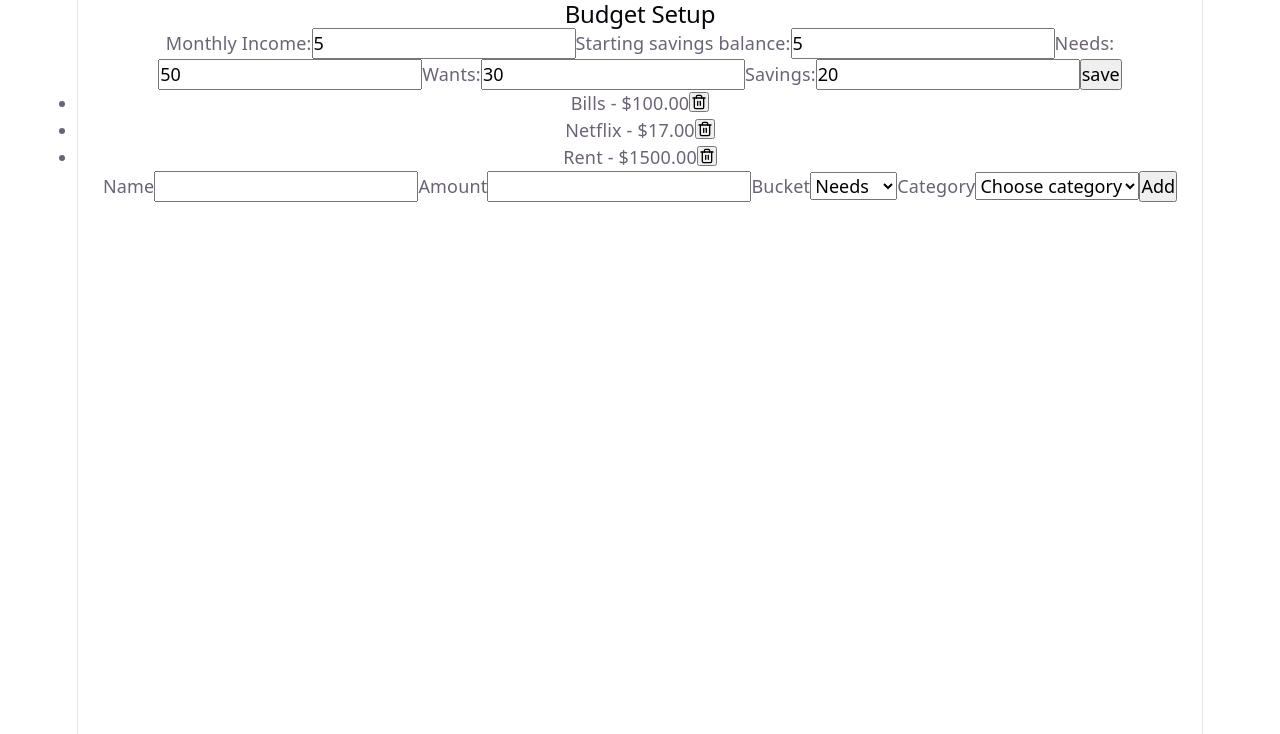
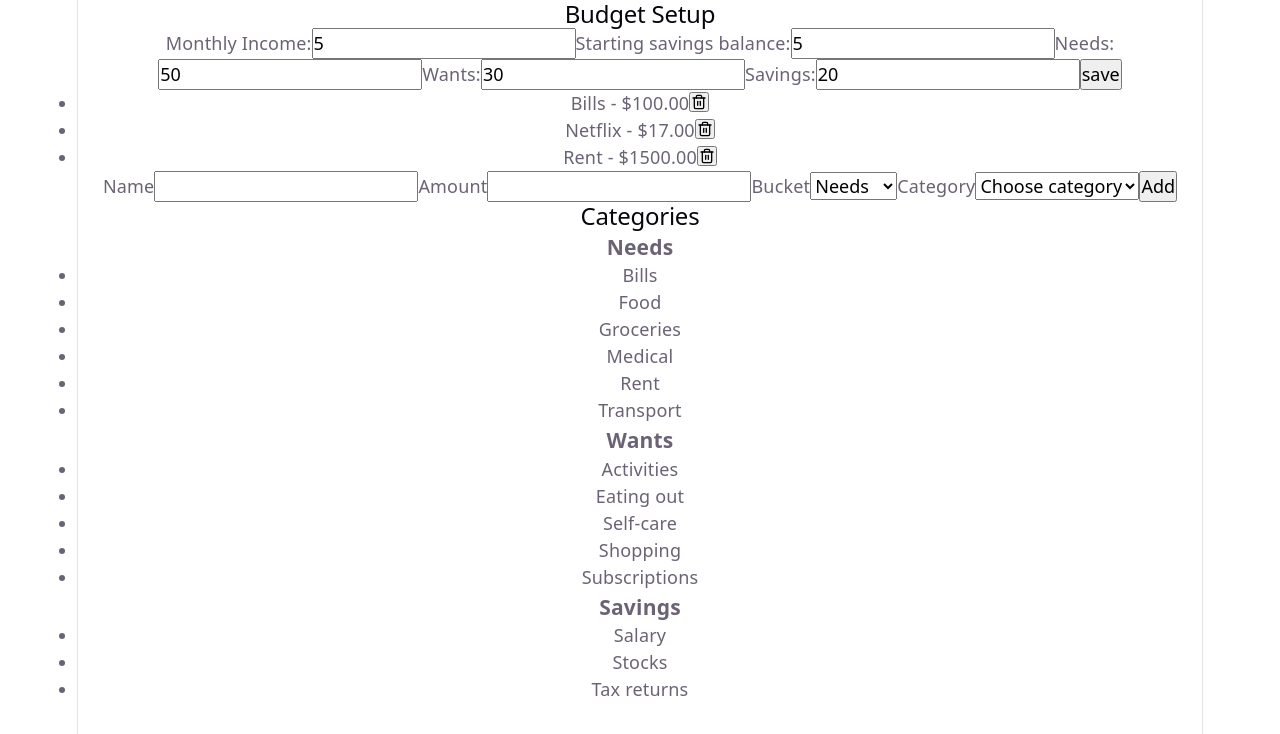
Before and after one commit to ctrlvish/budgeting-tool, a React (Vite) app: page / in a window 1280 px wide. Both pictures are taken after typing "5", "5" into the empty fields and a click on the button "save". Shown: the top 734 px of the page. Built offline with nearby package versions, Linux system fonts and the light colour scheme.

Commit message:
feat. start adding categories

```diff
--- /dev/null
+++ b/src/components/Categories.tsx
@@ -0,0 +1,37 @@
+import { useEffect, useState } from "react"
+import {db} from '../lib/db'
+import type { Category } from "../types"
+
+
+
+export default function Categories(){
+
+    const [error, setError] = useState('')
+    const [categories, setCategories] = useState<Category[]>([])
+    const needsCategories = categories.filter(category => category.bucket === 'needs')
+    const wantsCategories = categories.filter(category => category.bucket === 'wants')
+    const savingsCategories = categories.filter(category => category.bucket === 'savings')
+
+    useEffect(() => {
+        db.categories.toArray().then(category => setCategories(category))
+    }, [])
+    return (
+        <>
+        <h2>Categories</h2>
+        <div className="category-container">
+            <h3>Needs</h3>
+            <ul>
+                {needsCategories.map(needCat => <li key={needCat.id}>{needCat.name}</li>)}
+            </ul>
+            <h3>Wants</h3>
+            <ul>
+                {wantsCategories.map(wantCat => <li key={wantCat.id}>{wantCat.name}</li>)}
+            </ul>
+            <h3>Savings</h3>
+            <ul>
+                {savingsCategories.map(savingsCat => <li key={savingsCat.id}>{savingsCat.name}</li>)}
+            </ul>
+        </div>
+        </>
+    )
+}
--- a/src/components/index.ts
+++ b/src/components/index.ts
@@ -1,2 +1,3 @@
 export {default as BudgetSetup} from './BudgetSetup'
 export {default as RecurringExpenses} from './RecurringExpenses'
+export {default as Categories} from './Categories'
--- a/src/pages/Settings.tsx
+++ b/src/pages/Settings.tsx
@@ -1,4 +1,4 @@
-import {BudgetSetup, RecurringExpenses} from '../components'
+import {BudgetSetup, RecurringExpenses, Categories} from '../components'
 
 
 export default function Settings(){
@@ -7,6 +7,7 @@ export default function Settings(){
         <>
         <BudgetSetup />
         <RecurringExpenses />
+        <Categories />
         </>
     )
 }
```
